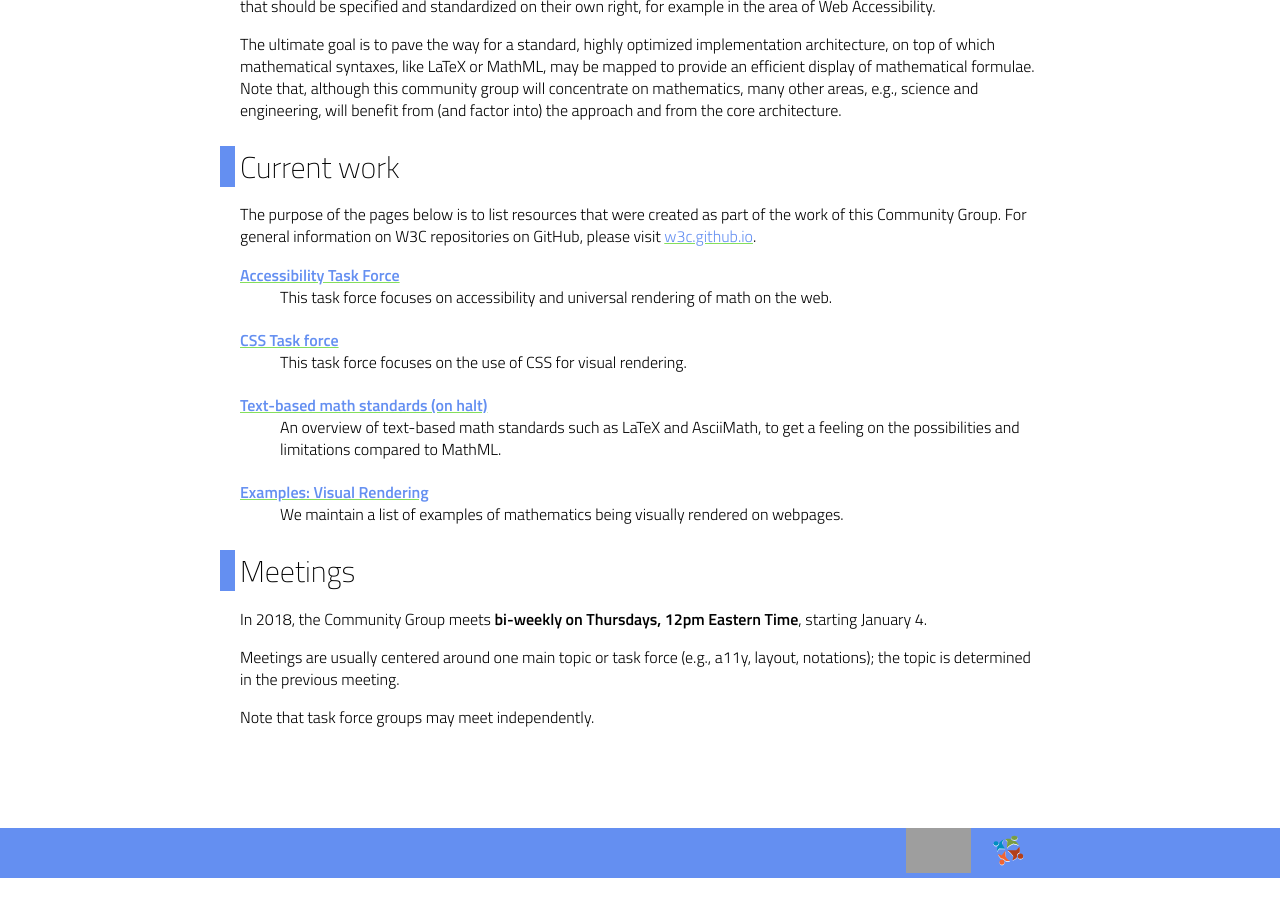
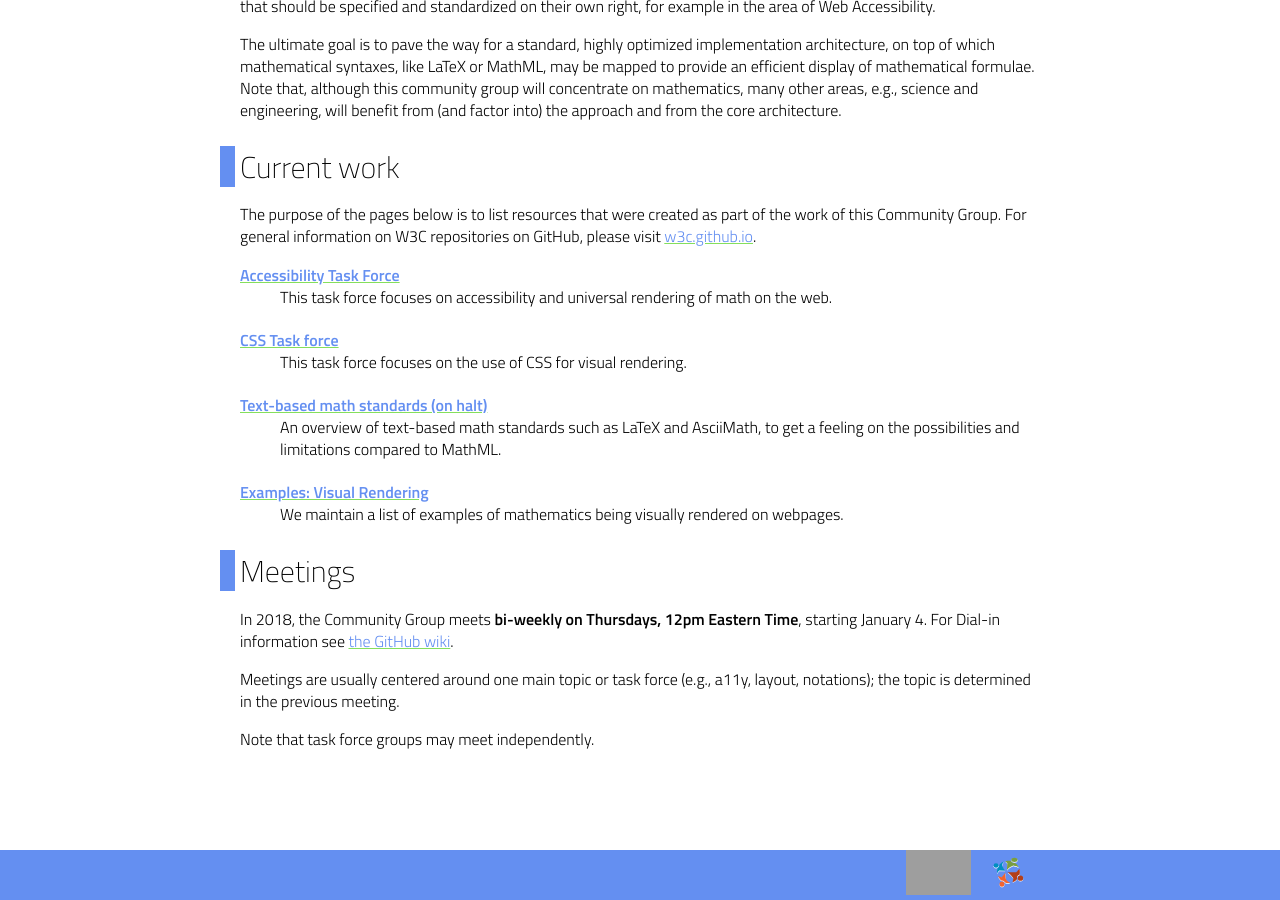
Before and after one commit to w3c/mathonwebpages, a Jekyll site: the page built from index.html, in a window 1280 px wide and 900 px high, scrolled down 796 px. Built offline with Jekyll 4.4.1, drawn with Linux system fonts in a browser that asks for light colours; before the commit the page ends 1674 px from its top, so only the background shows below that.

Commit message:
add link to wiki for dial-in
Resolves #29

```diff
--- a/index.html
+++ b/index.html
@@ -48,7 +48,7 @@
 <h2>Meetings</h2>
 
 <p>
-    In 2018, the Community Group meets <strong>bi-weekly on Thursdays, 12pm Eastern Time</strong>, starting January 4.
+    In 2018, the Community Group meets <strong>bi-weekly on Thursdays, 12pm Eastern Time</strong>, starting January 4. For Dial-in information see <a href="https://github.com/w3c/mathonwebpages/wiki">the GitHub wiki</a>.
 </p>
 <p>
     Meetings are usually centered around one main topic or task force (e.g., a11y, layout, notations); the topic is determined in the previous meeting.
```
